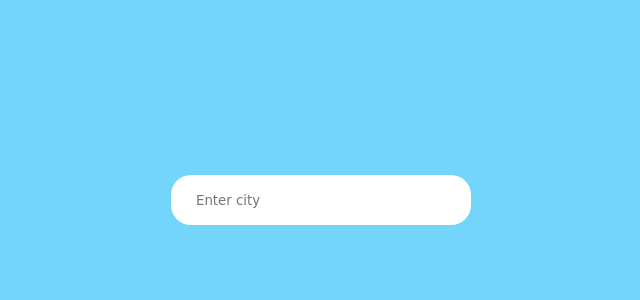
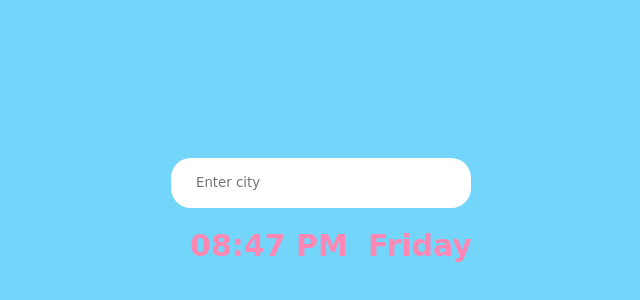
Before and after one commit to Manu-7500/weather-report, a plain HTML site: page index.html in a window 1280 px wide. Shown: the part 190-490 px from the top of the page, without its empty margins (319-959 px from the left). Drawn offline with Linux system fonts and the light colour scheme.

Commit message:
added time and day

```diff
--- a/index.html
+++ b/index.html
@@ -18,6 +18,8 @@
             </div>
 
             <div class="row" id="weather">
+                <h1 id="time">It will show you time</h1>
+                <h1 id="day"> It will show you day </h1>
                 <!-- <div>
                     <img src="images/icon.png" width="50px" height="50px" , alt="Not Found">
                 </div>
@@ -26,6 +28,7 @@
                     <h4> cloudy </h4>
                 </div> -->
             </div>
+
         </main>
         <script type="text/javascript" src="index.js">
         </script>
--- a/index.js
+++ b/index.js
@@ -2,6 +2,28 @@ const API_key = `5430d0b7021704517da30f91eb9b274f`
 const form = document.querySelector( "form" )
 const search = document.querySelector( "#search" )
 const weather = document.querySelector( "#weather" )
+
+var Date = new Date();
+var h = Date.getHours();
+var m = Date.getMinutes();
+var session = "AM";
+if ( h == 0 ) {
+    h = 12;
+}
+if ( h > 12 ) {
+    h = h - 12;
+    session = "PM";
+}
+if ( h < 10 ) { h = "0" + h; }
+if ( m < 10 ) { m = "0" + m; }
+
+document.getElementById( "time" ).innerHTML = h + ":" + m + " " + session;
+
+var weekdays = ["Sunday", "Monday", "Tuesday", "Wednesday", "Thursday", "Friday", "Saturday"];
+var day = weekdays[Date.getDay()];
+document.getElementById( "day" ).innerHTML = day;
+
+
 
 const getweather = async ( city ) => {
     weather.innerHTML = `<h2>Loading...</h2>`
--- a/style.css
+++ b/style.css
@@ -34,3 +34,8 @@ main {
     padding: 25px;
     border-radius: 20px;
 }
+
+h1 {
+    padding-left: 20px;
+    color: rgb(255, 135, 179);
+}
```
